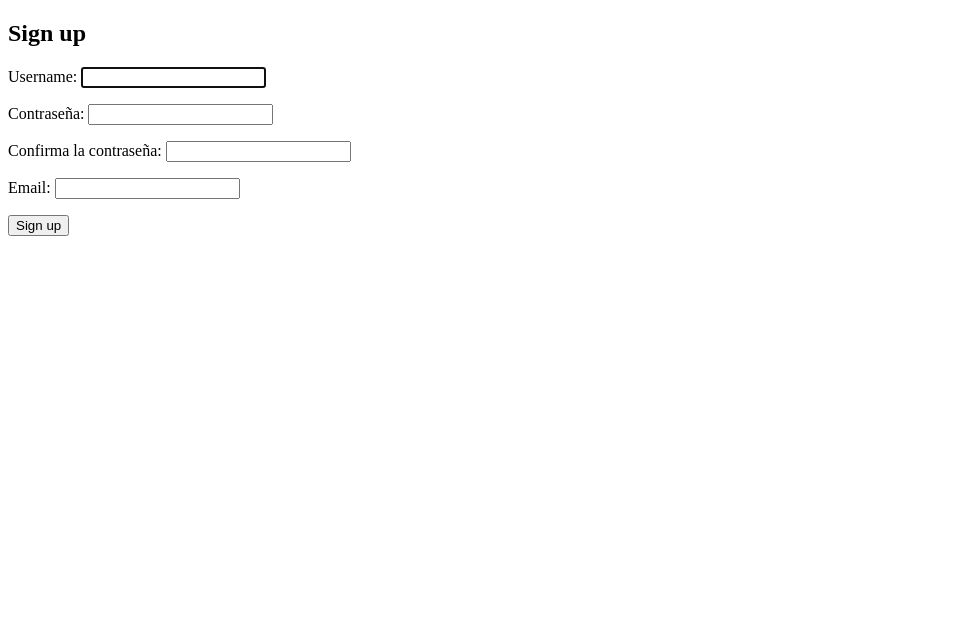
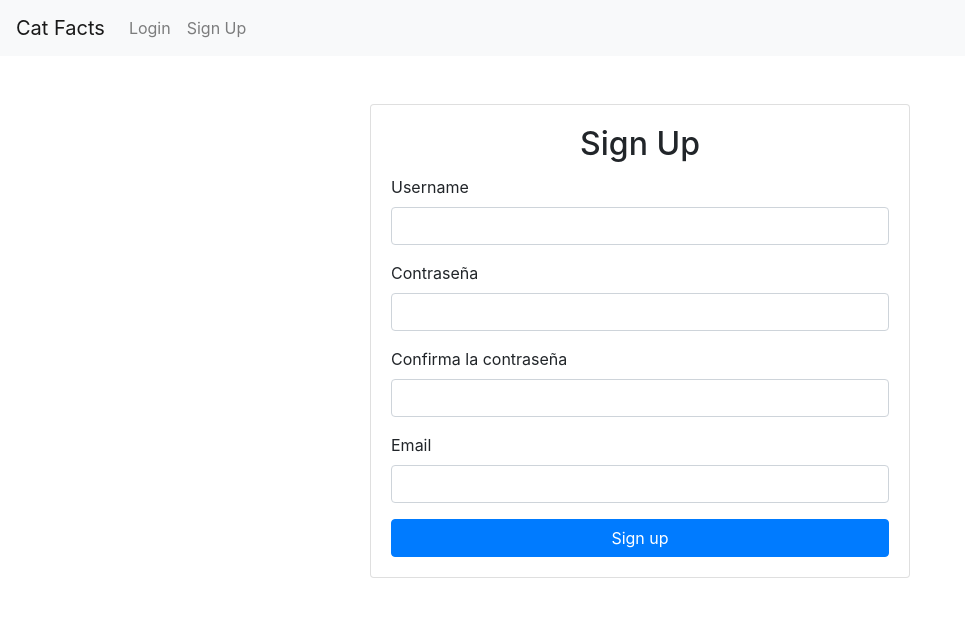
Before and after one commit to josemiguely/cat-facts, a Django app: page /signup/ in a window 1280 px wide. Shown: the top 617 px of the page, without its empty margins (0-965 px from the left). Run offline with Django 5.2, Linux system fonts and the light colour scheme; some libraries are stand-ins or nearby versions.

Commit message:
style: Improve signup page layout

```diff
--- a/catfacts/app/templates/app/base.html
+++ b/catfacts/app/templates/app/base.html
@@ -31,6 +31,9 @@
                     <li class="nav-item">
                         <a class="nav-link" href="{% url 'login' %}">Login</a>
                     </li>
+                    <li class="nav-item">
+                        <a class="nav-link" href="{% url 'signup' %}">Sign Up</a>
+                    </li>
                 {% endif %}
             </ul>
         </div>
--- a/catfacts/app/templates/app/signup.html
+++ b/catfacts/app/templates/app/signup.html
@@ -1,14 +1,35 @@
-<!DOCTYPE html>
-<html>
-<head>
-    <title>Sign Up</title>
-</head>
-<body>
-    <h2>Sign up</h2>
-    <form method="post">
-        {% csrf_token %}
-        {{ form.as_p }}
-        <button type="submit">Sign up</button>
-    </form>
-</body>
-</html>
+{% extends "app/base.html" %}
+
+{% block title %}Sign Up - Cat Facts{% endblock %}
+
+{% block content %}
+<div class="row justify-content-center">
+    <div class="col-md-6">
+        <div class="card mt-5">
+            <div class="card-body">
+                <h2 class="card-title text-center">Sign Up</h2>
+                <form method="post" action="{% url 'signup' %}">
+                    {% csrf_token %}
+                    {% for field in form %}
+                    <div class="form-group">
+                        <label for="{{ field.id_for_label }}">{{ field.label }}</label>
+                        <input type="{{ field.field.widget.input_type }}" name="{{ field.name }}" id="{{ field.id_for_label }}"
+                               class="form-control {% if field.errors %}is-invalid{% endif %}"
+                               value="{{ field.value|default_if_none:'' }}">
+                        {% if field.help_text %}
+                        <small class="form-text text-muted">{{ field.help_text }}</small>
+                        {% endif %}
+                        {% if field.errors %}
+                            <div class="invalid-feedback">
+                                {{ field.errors|first }}
+                            </div>
+                        {% endif %}
+                    </div>
+                    {% endfor %}
+                    <button type="submit" class="btn btn-primary btn-block">Sign up</button>
+                </form>
+            </div>
+        </div>
+    </div>
+</div>
+{% endblock %}
```
